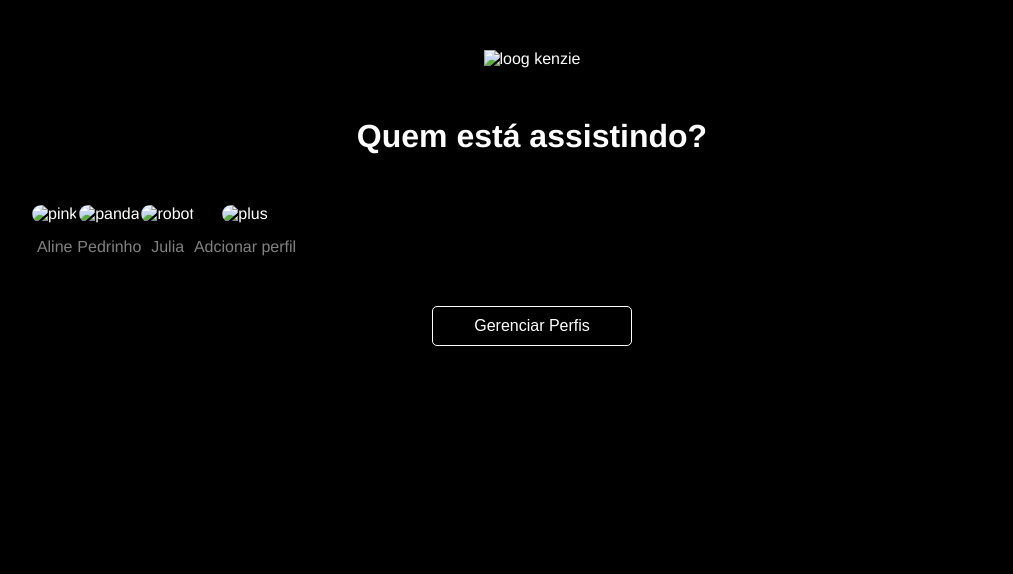
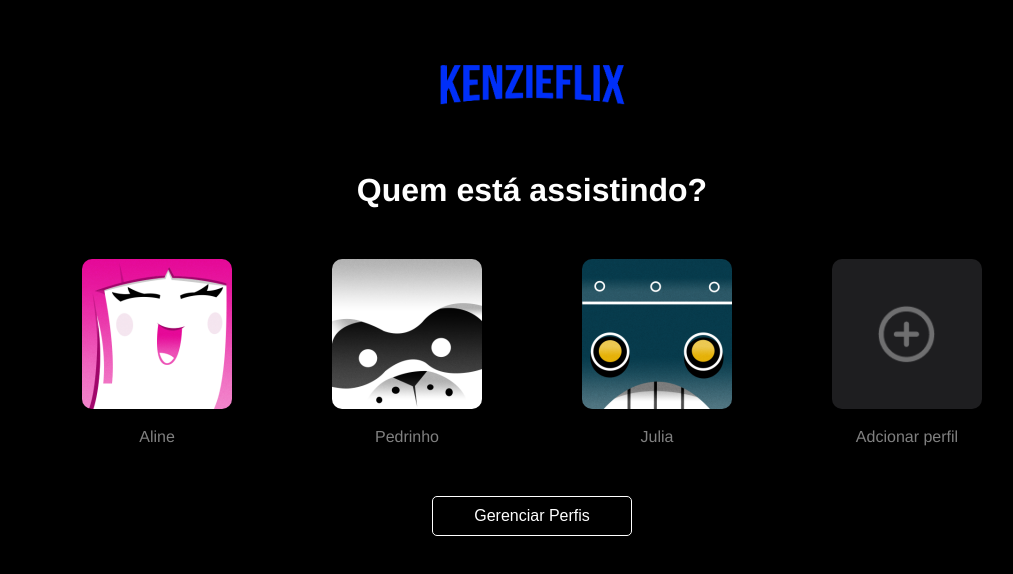
Before and after one commit to Kenzie-Academy-Brasil-Developers/m1-kenzie-flix-capellinx, a plain HTML site: page index.html in a window 1280 px wide. Shown: the whole page, without its empty margins (108-1121 px from the left). Drawn offline with Linux system fonts and the light colour scheme; the site is published under a folder, as on GitHub Pages, so addresses that start at the root find nothing.

```diff
--- a/index.html
+++ b/index.html
@@ -4,13 +4,13 @@
     <meta charset="UTF-8">
     <meta name="viewport" content="width=device-width, initial-scale=1.0">
     <title>Kenzieflix</title>
-    <link rel="stylesheet" href="style.css">
+    <link rel="stylesheet" href="./style.css">
 </head>
 <body>
     <header class="container-logo">
         <figure>
             <img
-            src="/img/logo.png"
+            src="./img/logo.png"
             alt="loog kenzie">
         </figure>
     </header>
@@ -22,7 +22,7 @@
                 <figure>
                     <img
                     class="img-index"
-                    src="/img/pink.png"
+                    src="./img/pink.png"
                     alt="pink">
                 </figure>
                 <p class="item-paragraph">Aline</p>
@@ -32,7 +32,7 @@
                 <figure>
                     <img
                     class="img-index"
-                    src="/img/panda.png"
+                    src="./img/panda.png"
                     alt="panda">
                 </figure>
                 <p class="item-paragraph">Pedrinho</p>
@@ -42,7 +42,7 @@
                 <figure>
                     <img
                     class="img-index"
-                    src="/img/robot.png"
+                    src="./img/robot.png"
                     alt="robot">
                 </figure>
                 <p class="item-paragraph">Julia</p>
@@ -52,7 +52,7 @@
                 <figure>
                     <img
                     class="img-index"
-                    src="/img/plus.png"
+                    src="./img/plus.png"
                     alt="plus">
                 </figure>
                 <p class="item-paragraph">Adcionar perfil</p>
```
